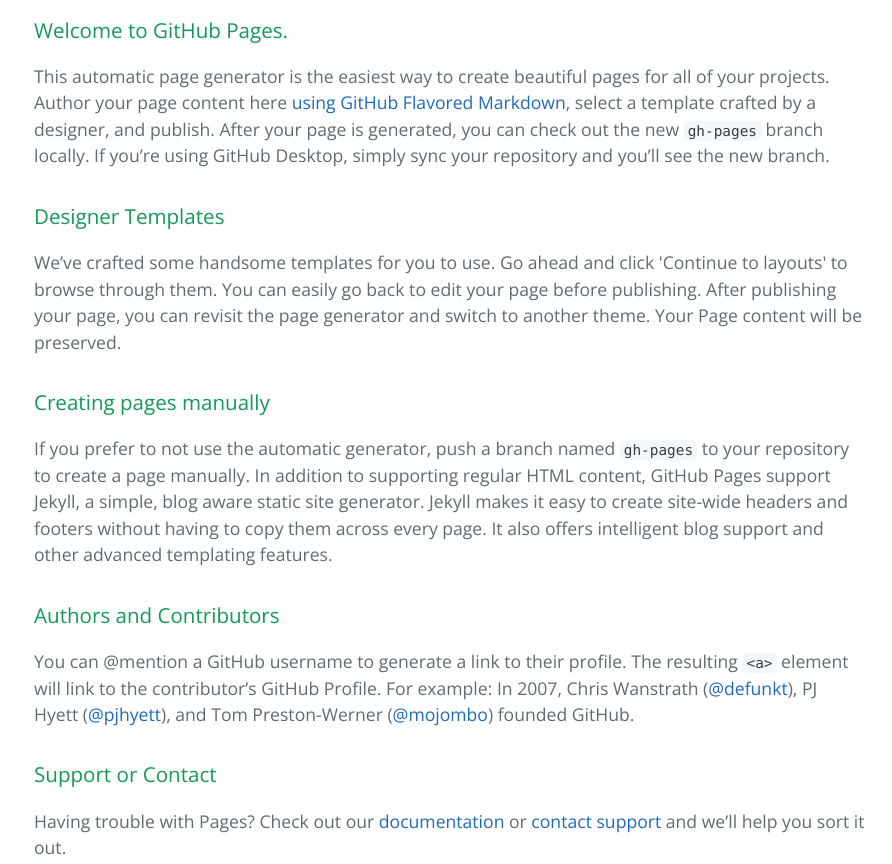
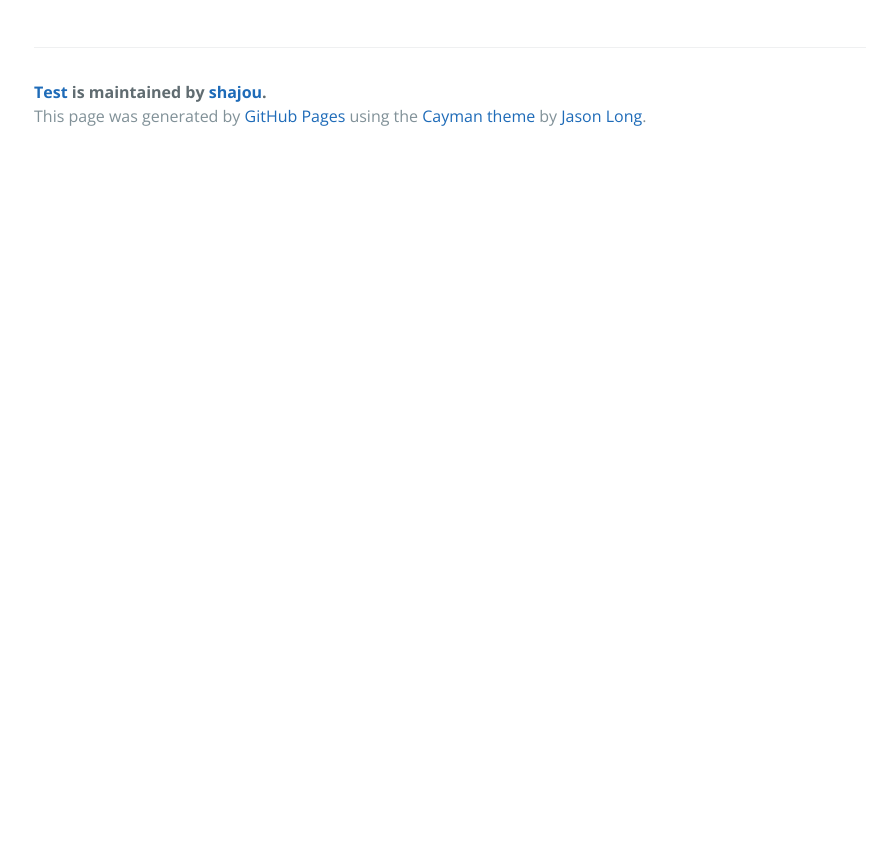
Before and after one commit to shajou/test, a plain HTML site: page index.html in a window 1280 px wide. Shown: the part 400-1264 px from the top of the page, without its empty margins (190-1082 px from the left). After the commit the page ends 800 px from the top, so only its background shows below. Drawn offline with nearby package versions, Linux system fonts and the light colour scheme.

```diff
--- a/index.html
+++ b/index.html
@@ -19,30 +19,11 @@
     </section>
 
     <section class="main-content">
-      <h3>
-<a id="welcome-to-github-pages" class="anchor" href="#welcome-to-github-pages" aria-hidden="true"><span aria-hidden="true" class="octicon octicon-link"></span></a>Welcome to GitHub Pages.</h3>
+      <p></p><div>
+</div>
 
-<p>This automatic page generator is the easiest way to create beautiful pages for all of your projects. Author your page content here <a href="https://guides.github.com/features/mastering-markdown/">using GitHub Flavored Markdown</a>, select a template crafted by a designer, and publish. After your page is generated, you can check out the new <code>gh-pages</code> branch locally. If you’re using GitHub Desktop, simply sync your repository and you’ll see the new branch.</p>
-
-<h3>
-<a id="designer-templates" class="anchor" href="#designer-templates" aria-hidden="true"><span aria-hidden="true" class="octicon octicon-link"></span></a>Designer Templates</h3>
-
-<p>We’ve crafted some handsome templates for you to use. Go ahead and click 'Continue to layouts' to browse through them. You can easily go back to edit your page before publishing. After publishing your page, you can revisit the page generator and switch to another theme. Your Page content will be preserved.</p>
-
-<h3>
-<a id="creating-pages-manually" class="anchor" href="#creating-pages-manually" aria-hidden="true"><span aria-hidden="true" class="octicon octicon-link"></span></a>Creating pages manually</h3>
-
-<p>If you prefer to not use the automatic generator, push a branch named <code>gh-pages</code> to your repository to create a page manually. In addition to supporting regular HTML content, GitHub Pages support Jekyll, a simple, blog aware static site generator. Jekyll makes it easy to create site-wide headers and footers without having to copy them across every page. It also offers intelligent blog support and other advanced templating features.</p>
-
-<h3>
-<a id="authors-and-contributors" class="anchor" href="#authors-and-contributors" aria-hidden="true"><span aria-hidden="true" class="octicon octicon-link"></span></a>Authors and Contributors</h3>
-
-<p>You can @mention a GitHub username to generate a link to their profile. The resulting <code>&lt;a&gt;</code> element will link to the contributor’s GitHub Profile. For example: In 2007, Chris Wanstrath (<a href="https://github.com/defunkt" class="user-mention">@defunkt</a>), PJ Hyett (<a href="https://github.com/pjhyett" class="user-mention">@pjhyett</a>), and Tom Preston-Werner (<a href="https://github.com/mojombo" class="user-mention">@mojombo</a>) founded GitHub.</p>
-
-<h3>
-<a id="support-or-contact" class="anchor" href="#support-or-contact" aria-hidden="true"><span aria-hidden="true" class="octicon octicon-link"></span></a>Support or Contact</h3>
-
-<p>Having trouble with Pages? Check out our <a href="https://help.github.com/pages">documentation</a> or <a href="https://github.com/contact">contact support</a> and we’ll help you sort it out.</p>
+<p></p><div>
+</div>
 
       <footer class="site-footer">
         <span class="site-footer-owner"><a href="https://github.com/shajou/test">Test</a> is maintained by <a href="https://github.com/shajou">shajou</a>.</span>
```
Also changed, not shown: params.json (+1 -1 lines).
